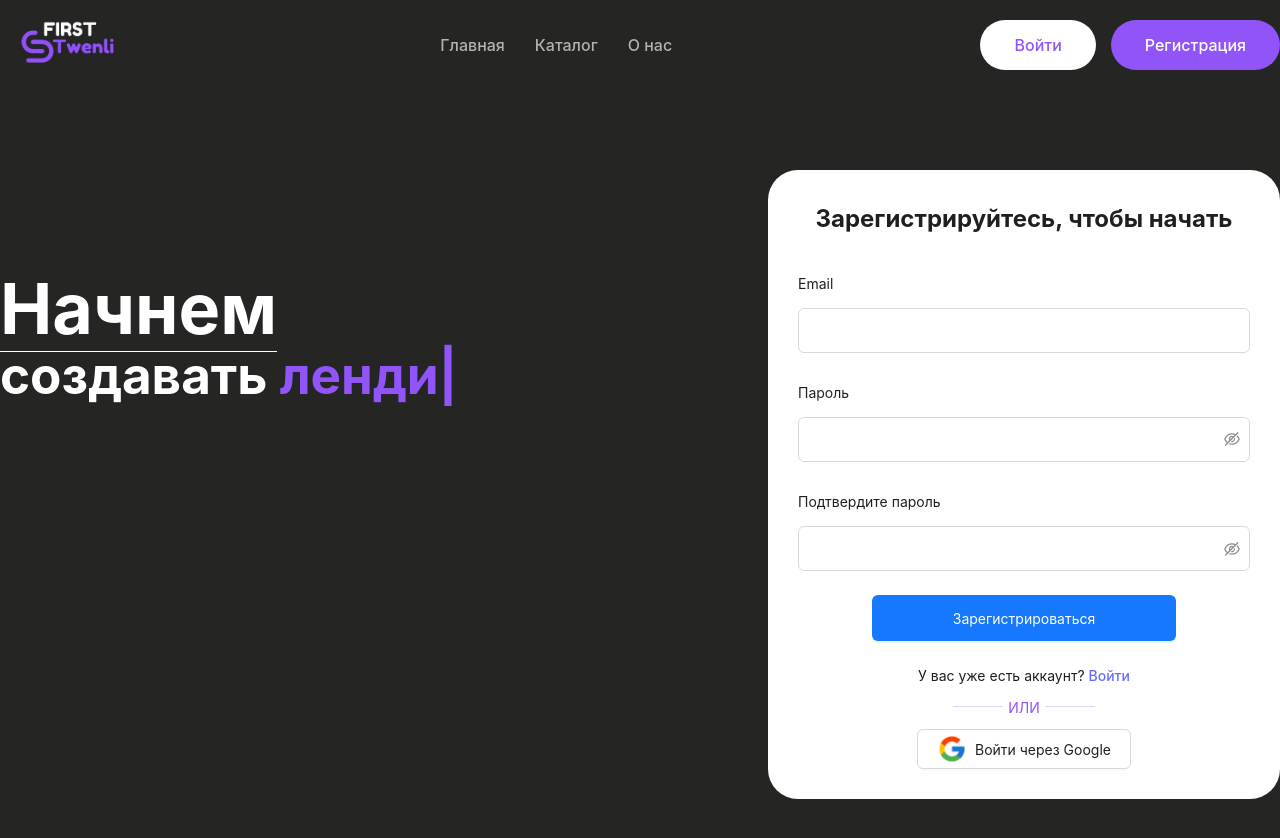
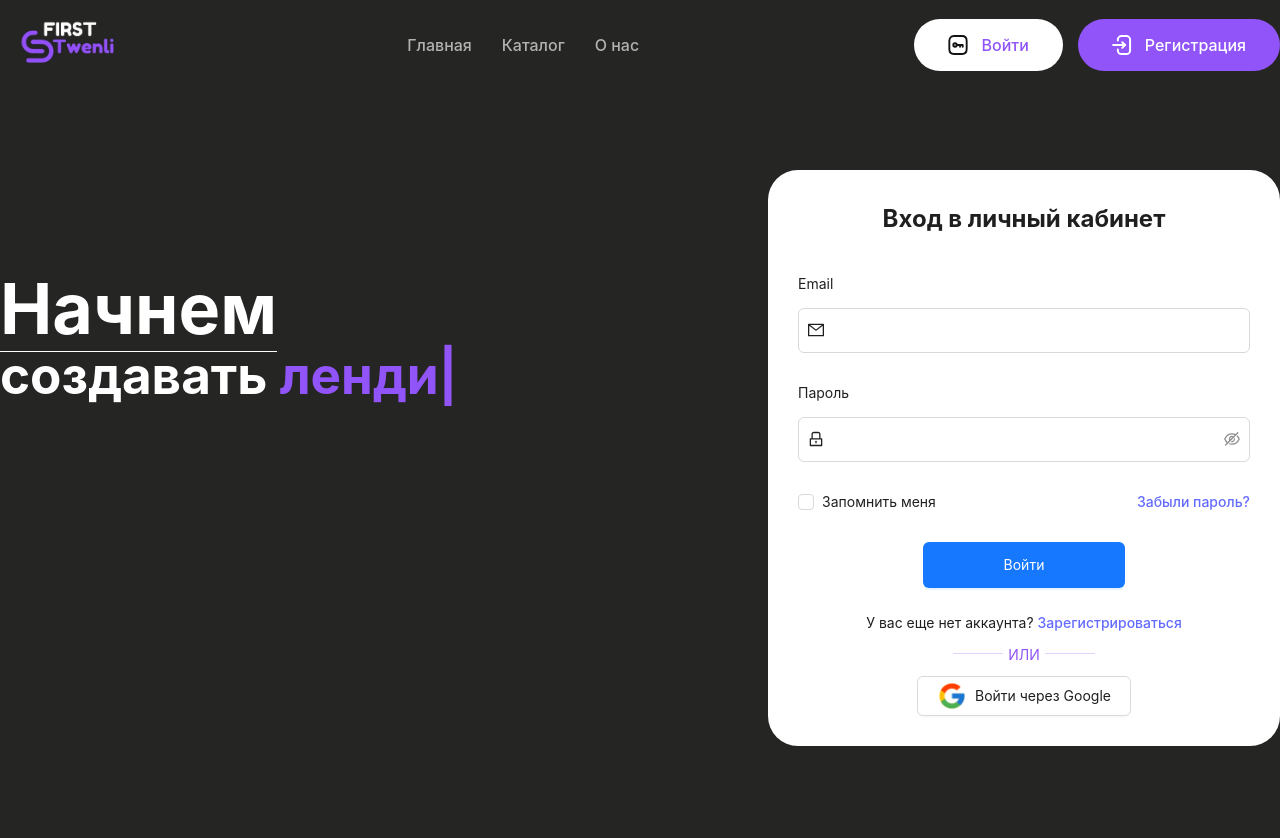
Before and after one commit to Maavel1/firsttwenlireact, a React (Vite) app: page /authorization in a window 1280 px wide. Shown: the top 838 px of the page. Built offline with nearby package versions, Linux system fonts and the light colour scheme; no server answers.

Commit message:
add form

```diff
--- a/src/App.jsx
+++ b/src/App.jsx
@@ -4,6 +4,7 @@ import {
   BrowserRouter as Router,
   Routes,
 } from "react-router-dom";
+import React, { useState, useEffect } from "react";
 import NavBar from "./UI/NavBar/NavBar";
 import Contact from "./pages/contact/contact";
 import Order from "./pages/order/order";
@@ -12,6 +13,7 @@ import Home from "./pages/Home/Home";
 import Authorization from "./pages/Authorization/Authorization";
 import Profile from "./pages/profile/Profile";
 import "./App.scss";
+
 import CreateService from "./pages/CreateService";
 
 function App() {
@@ -27,7 +29,6 @@ function App() {
           <Route path="/authorization" element={<Authorization />} />
           <Route path="/сreateService" element={<CreateService />} />
           <Route path="/profile" element={<Profile />} />{" "}
-          {/* Добавьте маршрут для профиля */}
           <Route path="*" element={<Navigate to="/" replace />} />
         </Routes>
       </Router>
--- a/src/UI/NavBar/NavBar.jsx
+++ b/src/UI/NavBar/NavBar.jsx
@@ -2,20 +2,30 @@ import React, { useEffect, useState } from "react";
 import { Link, useLocation } from "react-router-dom";
 import classes from "./NavBar.module.scss";
 import logo from "../../assets/logo.png";
-import { auth } from "../../base/base";
+import { auth } from "../../base/base"; // Импорт аутентификации Firebase
 import { onAuthStateChanged } from "firebase/auth";
 import LinkNavigation from "../LinkNavigation/LinkNavigation";
+import signupImg from "../../assets/Password.svg";
+import LoginImg from "../../assets/Login.svg";
 
 const NavBar = () => {
-  const [user, setUser] = useState(null);
+  const [user, setUser] = useState(null); // Перемещаем хуки внутрь компонента
   const location = useLocation();
 
   useEffect(() => {
     const unsubscribe = onAuthStateChanged(auth, (currentUser) => {
-      setUser(currentUser);
+      if (currentUser) {
+        setUser({
+          name: currentUser.displayName || "User",
+          email: currentUser.email,
+          picture: currentUser.photoURL,
+        });
+      } else {
+        setUser(null);
+      }
     });
 
-    return () => unsubscribe();
+    return () => unsubscribe(); // Очистка подписки
   }, []);
 
   return (
@@ -32,7 +42,12 @@ const NavBar = () => {
         {user ? (
           <>
             <Link to="/profile" className={classes.accountLink}>
-              Профиль
+              <img
+                className={classes.photoUsersNav}
+                src={user.picture}
+                alt="user photo"
+              />
+              <span>{user.name}</span>
             </Link>
             <Link
               to="/order"
@@ -47,12 +62,13 @@ const NavBar = () => {
               to="/authorization?login=true"
               className={classes.accountLink + " " + classes.Reg}
             >
-              Войти
+              <img src={signupImg} alt="войти" /> Войти
             </Link>
             <Link
               to="/authorization?login=false"
               className={classes.accountLink + " " + classes.orderLink}
             >
+              <img src={LoginImg} alt="Регистрация" />
               Регистрация
             </Link>
           </>
--- a/src/UI/NavBar/NavBar.module.scss
+++ b/src/UI/NavBar/NavBar.module.scss
@@ -70,6 +70,12 @@
   color: white;
   border-radius: 26px;
   transition: all 0.3s ease;
+  display: flex;
+  align-items: center;
+  gap: 13px;
+  img {
+    width: 20px;
+  }
 }
 
 .orderLink:hover {
@@ -87,3 +93,8 @@
   transition: all 0.3s ease;
   color: #ffffff;
 }
+
+.photoUsersNav {
+  border-radius: 50%;
+  width: 26px !important;
+}
--- a/src/base/base.js
+++ b/src/base/base.js
@@ -7,6 +7,7 @@ import {
   createUserWithEmailAndPassword,
   signInWithEmailAndPassword,
   signOut,
+  sendPasswordResetEmail,
   sendEmailVerification as firebaseSendEmailVerification,
 } from "firebase/auth";
 
@@ -20,6 +21,19 @@ const firebaseConfig = {
   measurementId: "G-LWNJM51VDF",
 };
 
+// Function to reset user password
+export const resetPassword = async (email) => {
+  try {
+    await sendPasswordResetEmail(auth, email);
+    console.log("Password reset email sent.");
+  } catch (error) {
+    console.error(
+      "Error sending password reset email:",
+      getFirebaseErrorMessage(error.code)
+    );
+    throw new Error(getFirebaseErrorMessage(error.code));
+  }
+};
 export const sendVerificationEmail = (user) => {
   return firebaseSendEmailVerification(user)
     .then(() => {
--- a/src/pages/Authorization/Authorization.jsx
+++ b/src/pages/Authorization/Authorization.jsx
@@ -1,14 +1,16 @@
 import { useState, useEffect } from "react";
+import { useNavigate, useLocation, useSearchParams } from "react-router-dom"; // Use useLocation and useSearchParams
 import classes from "./registration.module.scss";
 import {
   registerUser,
   loginUser,
   loginWithGoogle,
   sendVerificationEmail,
+  resetPassword,
   auth,
 } from "../../base/base";
-import { useNavigate } from "react-router-dom";
-import { Button, Form, Input } from "antd";
+import { LockOutlined, MailOutlined } from "@ant-design/icons";
+import { Button, Form, Input, Flex, Checkbox } from "antd";
 import * as Yup from "yup";
 import { Formik } from "formik";
 import { onAuthStateChanged } from "firebase/auth";
@@ -16,11 +18,43 @@ import { ReactTyped } from "react-typed";
 import google from "../../assets/Google.svg";
 
 const Authorization = () => {
-  const [isLogin, setIsLogin] = useState(false);
+  const [isLogin, setIsLogin] = useState(true);
+  const [isResetPassword, setIsResetPassword] = useState(false);
   const [error, setError] = useState("");
-  const [isAnimationActive, setIsAnimationActive] = useState(false);
+  const [isAnimating, setIsAnimating] = useState(false);
   const navigate = useNavigate();
+  const location = useLocation(); // Get location
+  const [searchParams, setSearchParams] = useSearchParams(); // Initialize useSearchParams
 
+  useEffect(() => {
+    const loginParam = searchParams.get("login");
+
+    // Переключаем форму в зависимости от параметров в URL
+    if (isResetPassword) {
+      setIsLogin(false);
+      setSearchParams(); // Убираем параметры login из URL
+    } else if (loginParam === "true") {
+      setIsLogin(true);
+      setIsResetPassword(false); // Сбрасываем восстановление пароля
+    } else if (loginParam === "false") {
+      setIsLogin(false);
+      setIsResetPassword(false); // Сбрасываем восстановление пароля
+    }
+  }, [searchParams, isResetPassword]);
+
+  // Логика переключения на форму восстановления пароля
+  const toggleResetPassword = () => {
+    setIsResetPassword(true);
+    setSearchParams(); // Сбрасываем параметры ?login при переходе на восстановление пароля
+    setError(false);
+  };
+  // Логика переключения между регистрацией и входом
+  const toggleForm = () => {
+    setIsLogin(!isLogin);
+    setIsResetPassword(false);
+    setSearchParams({ login: !isLogin ? "true" : "false" }); // Переключаем URL в зависимости от состояния формы
+    setError(false);
+  };
   useEffect(() => {
     const unsubscribe = onAuthStateChanged(auth, (user) => {
       if (user) {
@@ -35,18 +69,30 @@ const Authorization = () => {
     email: Yup.string()
       .email("Неверный формат email")
       .required("Введите ваш email!"),
-    password: Yup.string().required("Введите ваш пароль!"),
-    confirmPassword: isLogin
-      ? null
-      : Yup.string()
+    password: !isResetPassword
+      ? Yup.string().required("Введите ваш пароль!")
+      : null,
+    confirmPassword:
+      !isLogin && !isResetPassword
+        ? Yup.string()
             .oneOf([Yup.ref("password"), null], "Пароли не совпадают")
-          .required("Подтвердите ваш пароль!"),
+            .required("Подтвердите ваш пароль!")
+        : null,
   });
 
   const handleSubmit = (values) => {
-    const { email, password } = values;
+    const { email } = values;
 
-    if (isLogin) {
+    if (isResetPassword) {
+      resetPassword(email)
+        .then(() => {
+          setError("Письмо для восстановления отправлено на ваш email.");
+          setSearchParams({ login: "true" });
+        })
+        .catch((error) => {
+          setError(`Ошибка восстановления пароля: ${error.message}`);
+        });
+    } else if (isLogin) {
       loginUser(email, password)
         .then((user) => {
           if (user.emailVerified) {
@@ -72,26 +118,10 @@ const Authorization = () => {
         });
     }
   };
-
-  useEffect(() => {
-    const searchParams = new URLSearchParams(location.search);
-    const loginParam = searchParams.get("login");
-
-    if (loginParam === "true") {
-      setIsLogin(true);
-    } else if (loginParam === "false") {
-      setIsLogin(false);
-    }
-  }, [location.search]);
-
-  const toggleForm = () => {
-    setIsAnimationActive(true);
-    setTimeout(() => {
-      setIsLogin(!isLogin);
-      setIsAnimationActive(false);
-    }, 500);
+  const backToLogin = () => {
+    setIsResetPassword(false);
+    setSearchParams({ login: "true" }); // Переключаем URL обратно на форму входа
   };
-
   return (
     <div className={classes.formPage}>
       <div className={classes.textMarketing}>
@@ -114,7 +144,7 @@ const Authorization = () => {
       </div>
       <div
         className={`${classes.formContainer} ${
-          isAnimationActive ? "" : classes.show
+          isAnimating ? classes.hide : classes.show
         }`}
       >
         <Formik
@@ -125,10 +155,13 @@ const Authorization = () => {
           {({ handleSubmit, handleChange, values, errors }) => (
             <Form onFinish={handleSubmit} autoComplete="off">
               <h2 className={classes.titleForm}>
-                {isLogin
+                {isResetPassword
+                  ? "Восстановление пароля"
+                  : isLogin
                   ? "Вход в личный кабинет"
                   : "Зарегистрируйтесь, чтобы начать"}
               </h2>
+
               <Form.Item
                 label="Email"
                 name="email"
@@ -139,6 +172,7 @@ const Authorization = () => {
                 className={classes.customLabel}
               >
                 <Input
+                  prefix={<MailOutlined />}
                   name="email"
                   className={classes.customInput}
                   onChange={handleChange}
@@ -146,6 +180,8 @@ const Authorization = () => {
                 />
               </Form.Item>
 
+              {!isResetPassword && (
+                <>
                   <Form.Item
                     label="Пароль"
                     name="password"
@@ -156,6 +192,7 @@ const Authorization = () => {
                     className={classes.customLabel}
                   >
                     <Input.Password
+                      prefix={<LockOutlined />}
                       name="password"
                       className={classes.customInput}
                       onChange={handleChange}
@@ -163,7 +200,6 @@ const Authorization = () => {
                     />
                   </Form.Item>
 
-              <div className="login">
                   {!isLogin && (
                     <Form.Item
                       className={classes.customLabel}
@@ -175,6 +211,7 @@ const Authorization = () => {
                       wrapperCol={{ span: 24 }}
                     >
                       <Input.Password
+                        prefix={<LockOutlined />}
                         className={classes.customInput}
                         name="confirmPassword"
                         onChange={handleChange}
@@ -182,17 +219,49 @@ const Authorization = () => {
                       />
                     </Form.Item>
                   )}
-              </div>
 
-              {error && <p style={{ color: "red" }}>{error}</p>}
+                  {isLogin && (
+                    <Form.Item>
+                      <Flex justify="space-between" align="center">
+                        <Form.Item
+                          name="remember"
+                          valuePropName="checked"
+                          noStyle
+                        >
+                          <Checkbox>Запомнить меня</Checkbox>
+                        </Form.Item>
+                        <a onClick={toggleResetPassword}>Забыли пароль?</a>
+                      </Flex>
+                    </Form.Item>
+                  )}
+                </>
+              )}
 
+              {error && (
+                <p
+                  className={classes.notificationAuth}
+                  style={{ color: "red" }}
+                >
+                  {error}{" "}
+                  {isResetPassword && (
+                    <a type="link" onClick={toggleForm}>
+                      войти в личный кабинет
+                    </a>
+                  )}
+                </p>
+              )}
               <div className={classes.btnSubmitForm}>
                 <Form.Item>
                   <Button type="primary" htmlType="submit">
-                    {isLogin ? "Войти" : "Зарегистрироваться"}
+                    {isResetPassword
+                      ? "Восстановить пароль"
+                      : isLogin
+                      ? "Войти"
+                      : "Зарегистрироваться"}
                   </Button>
                 </Form.Item>
               </div>
+              {!isResetPassword && (
                 <div className={classes.formLinks}>
                   <p>
                     {isLogin
@@ -207,6 +276,7 @@ const Authorization = () => {
                     <img src={google} alt="google" /> Войти через Google
                   </Button>
                 </div>
+              )}
             </Form>
           )}
         </Formik>
--- a/src/pages/Authorization/registration.module.scss
+++ b/src/pages/Authorization/registration.module.scss
@@ -65,6 +65,10 @@
   }
 }
 
+.notificationAuth {
+  margin: 15px 0px;
+}
+
 .or {
   color: #9054f8;
   font-size: 14px;
```
Also changed, not shown: src/assets/Login.svg (added), src/assets/Password.svg (added). Lines whose indentation alone changed are shown as unchanged.
